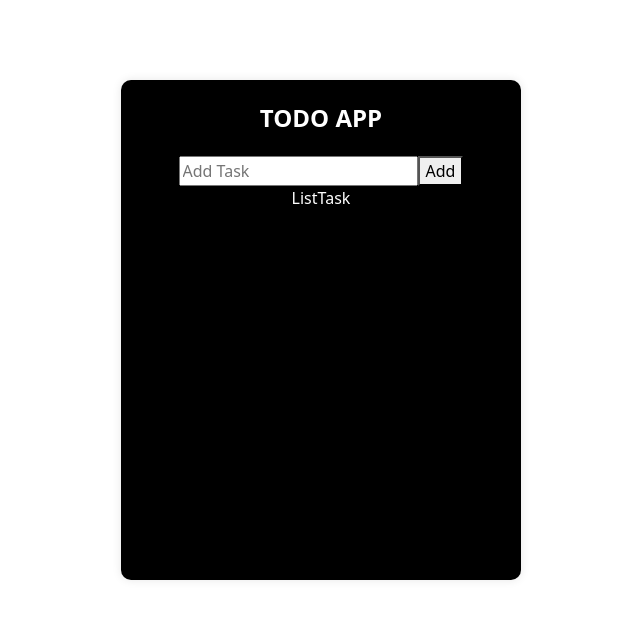
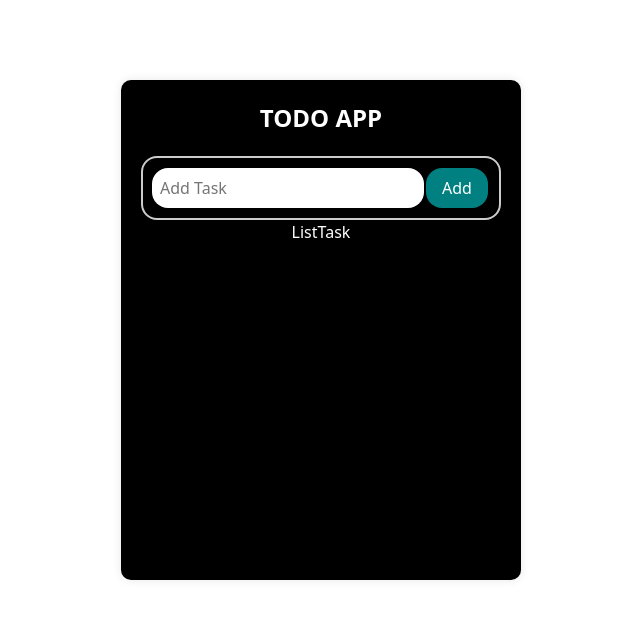
Before and after one commit to jasirpk/Web-Design-by-React, a React (Create React App) app: page / in a window 1280 px wide. Shown: the top 618 px of the page, without its empty margins (319-959 px from the left). Built offline with nearby package versions, Linux system fonts and the light colour scheme; no server answers.

Commit message:
Add task css completed

```diff
--- a/src/components/TodoApp/AddTask/AddTask.css
+++ b/src/components/TodoApp/AddTask/AddTask.css
@@ -0,0 +1,26 @@
+.input-container {
+    display: flex;
+    justify-content: center;
+    align-items: center;
+    margin-top: 20px;
+    border: 2px solid #ccc;
+    border-radius: 1em;
+    padding: 0.5em;
+}
+.input {
+    padding: 0.5em;
+    border: none;
+    border-radius: 1em;
+    font-size: 1em;
+    width: 80%;
+}
+.button {
+    padding: 0.5em 1em;
+    border: none;
+    border-radius: 1em;
+    font-size: 1em;
+    background-color: teal;
+    color: white;
+    margin: 2px;
+    cursor: pointer;
+}
--- a/src/components/TodoApp/AddTask/AddTask.js
+++ b/src/components/TodoApp/AddTask/AddTask.js
@@ -1,11 +1,15 @@
 import React from 'react'
+import './AddTask.css'
 
 const AddTask = () => {
   return (
-    <div>
-      <input type="text" placeholder='Add Task' />
-      <button>Add</button>
+    <>
+    <div className='input-container'>
+      <input className='input' type="text" placeholder='Add Task' />
+      <button className='button'>Add</button>
     </div>
+        </>
+
   )
 }
 
```
